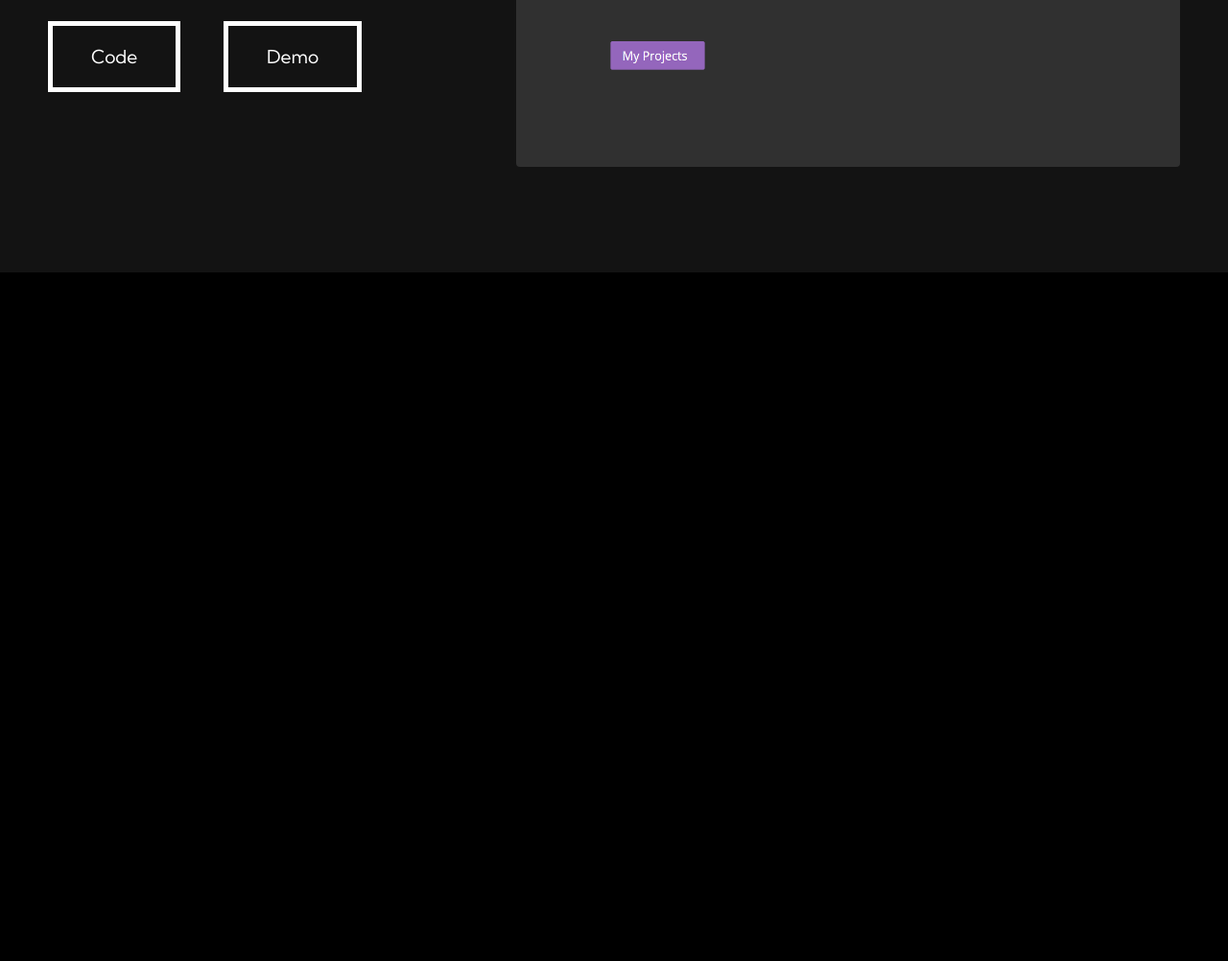
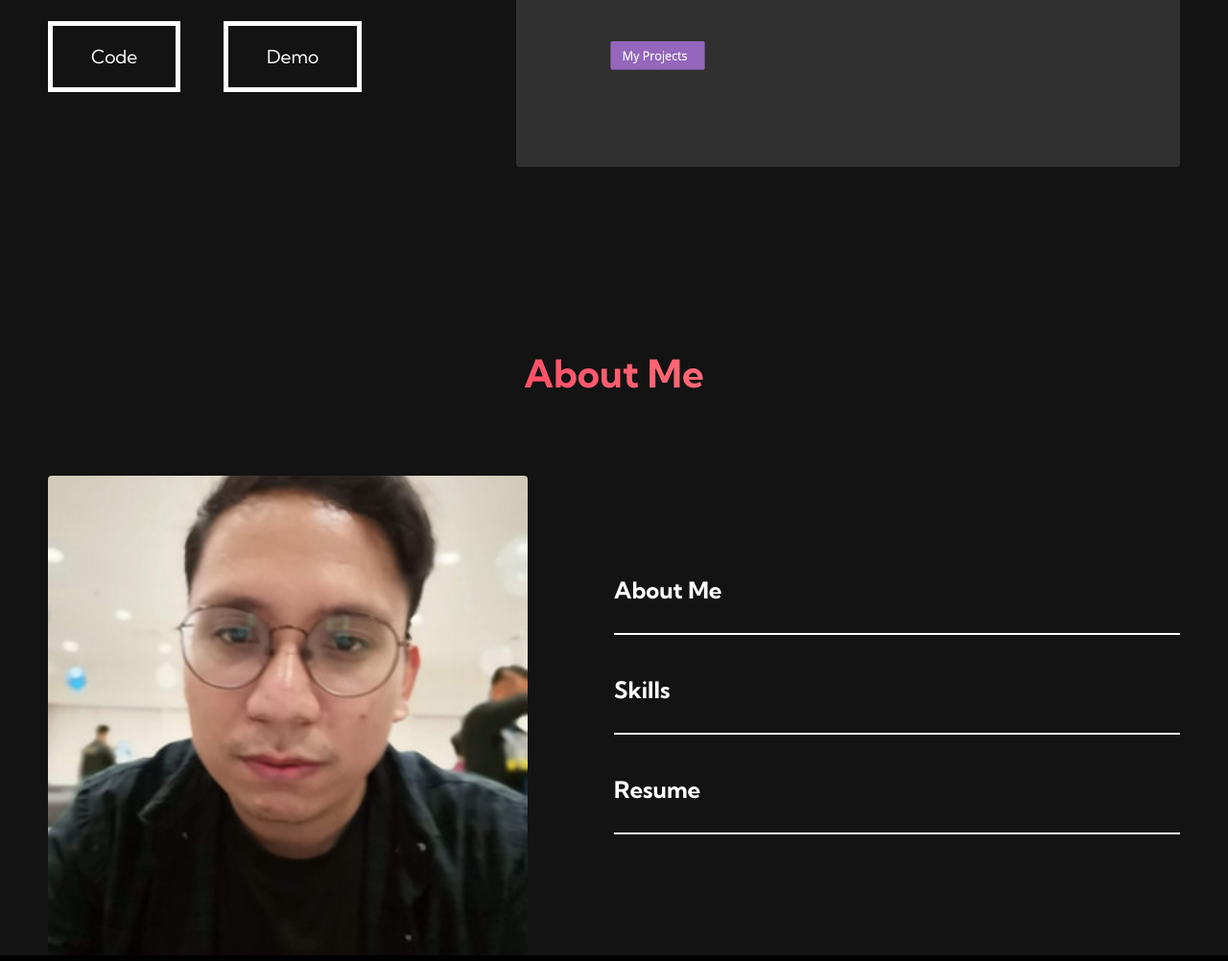
Before and after one commit to cristiantoong/portfolio_v3, a plain HTML site: page index.html in a window 1280 px wide. Shown: the part 4384-5386 px from the top of the page at 96% size. Before the commit the page ends 4668 px from the top, so only its background shows below. Drawn offline with Linux system fonts and the light colour scheme.

Commit message:
added about section

```diff
--- /dev/null
+++ b/app/js/about.js
@@ -0,0 +1,16 @@
+var accordions = document.querySelectorAll(".accordion");
+
+
+accordions.forEach(function(accordion){
+    accordion.addEventListener('click', function(){
+
+        let content = this.nextElementSibling;
+
+       if(content.style.maxHeight){
+        content.style.maxHeight = null;
+       } else {
+        content.style.maxHeight = content.scrollHeight + "px";
+
+       }
+    });
+});
--- a/app/scss/_about.scss
+++ b/app/scss/_about.scss
@@ -1,4 +1,79 @@
+.about {
+    background: $blackGray;
 
+
+    &__container {
+        padding: 0 50px;
+        display: flex;
+        justify-content: space-between;
+        align-items: center;
+
+    }
+
+    &__title {
+        text-align: center;
+        padding: 80px 0;
+        @include gradient-4;
+    }
+
+    &__img {
+        width: 500px;
+        height: 500px;
+    }
+    &__img img {
+        width: 100%;
+        height: 100%;
+        object-fit: cover;
+        border-radius: 4px;
+    }
+
+    &__info {
+        width: 50%;
+
+        .accordion {
+            width: 100%;
+            height: 50px;
+            text-align: left;
+            background: $blackGray;
+            color: $white;
+            outline: none;
+            border: none;
+            font-size: 1.5rem;
+            font-weight: 600;
+            cursor: pointer;
+        }
+        .accordion-content {
+            /* initially removes the padding of content  */
+            margin: 20px 0;
+
+            border-bottom: 2px solid $white;
+            margin-bottom: 2rem;
+              /* initially removes the height of content  */
+            max-height: 0;
+            overflow: hidden;
+
+            /* Animation when opening accordion */
+            transition: max-height 0.2s ease-in-out;
+
+            p:last-child{
+                margin-bottom: 20px;
+            }
+
+            p {
+                line-height: 1.6;
+                font-weight: 300;
+            }
+        }
+    }
+
+    .resume-link {
+        color: $purple;
+    }
+
+
+
+
+}
 
 
 
--- a/app/scss/style.scss
+++ b/app/scss/style.scss
@@ -4,4 +4,5 @@
 @import "navbar";
 @import "hero";
 @import "projects";
+@import "about";
 @import "contact";
--- a/index.html
+++ b/index.html
@@ -239,6 +239,43 @@ quality user interface and currently open to new opportunities.
     <!-- End Projects -->
 
 
+    <!-- About -->
+    <section class="about" id="about">
+        <h1 class="about__title">About Me</h1>
+        <div class="about__container container">
+
+
+            <div class="about__img">
+                <img src="./images/profilepic1.png" alt="">
+            </div>
+
+
+            <div class="about__info">
+                <button class="accordion">About Me</button>
+                <div class="accordion-content">
+                    <p>Hi my name is <span>Cristian To-ong</span>, I create stylish and functional Web Apps with HTML, CSS, Javascript. When I'm not Coding I Play PC Games, Guitar, Traveling and create Travel Videos.</p>
+                </div>
+
+
+                <button class="accordion">Skills</button>
+                <div class="accordion-content">
+                    <p>HTML, CSS, SASS/SCSS, Javascript, Bootstrap, Python, Django, Git, Github, Webflow, Figma, Adobe XD & Chrome DevTools</p>
+                </div>
+
+                <button class="accordion">Resume</button>
+                    <div class="accordion-content">
+                        <p class="about-resume">Check out my <a href="others/Cristian-To-ong-Updated-Resume-2020.pdf" target="_blank" class="resume-link">Resume</a>.</p>
+                    </div>
+                </div>
+
+
+            </div>
+
+        </div>
+    </section>
+    <!-- End About -->
+
+
 
 
 
@@ -459,5 +496,6 @@ quality user interface and currently open to new opportunities.
       </div>
     <script src="app/js/script.js"></script>
     <script src="app/js/projects.js"></script>
+    <script src="app/js/about.js"></script>
 </body>
 </html>
```
Also changed, not shown: css/style.css, 1 other file.
